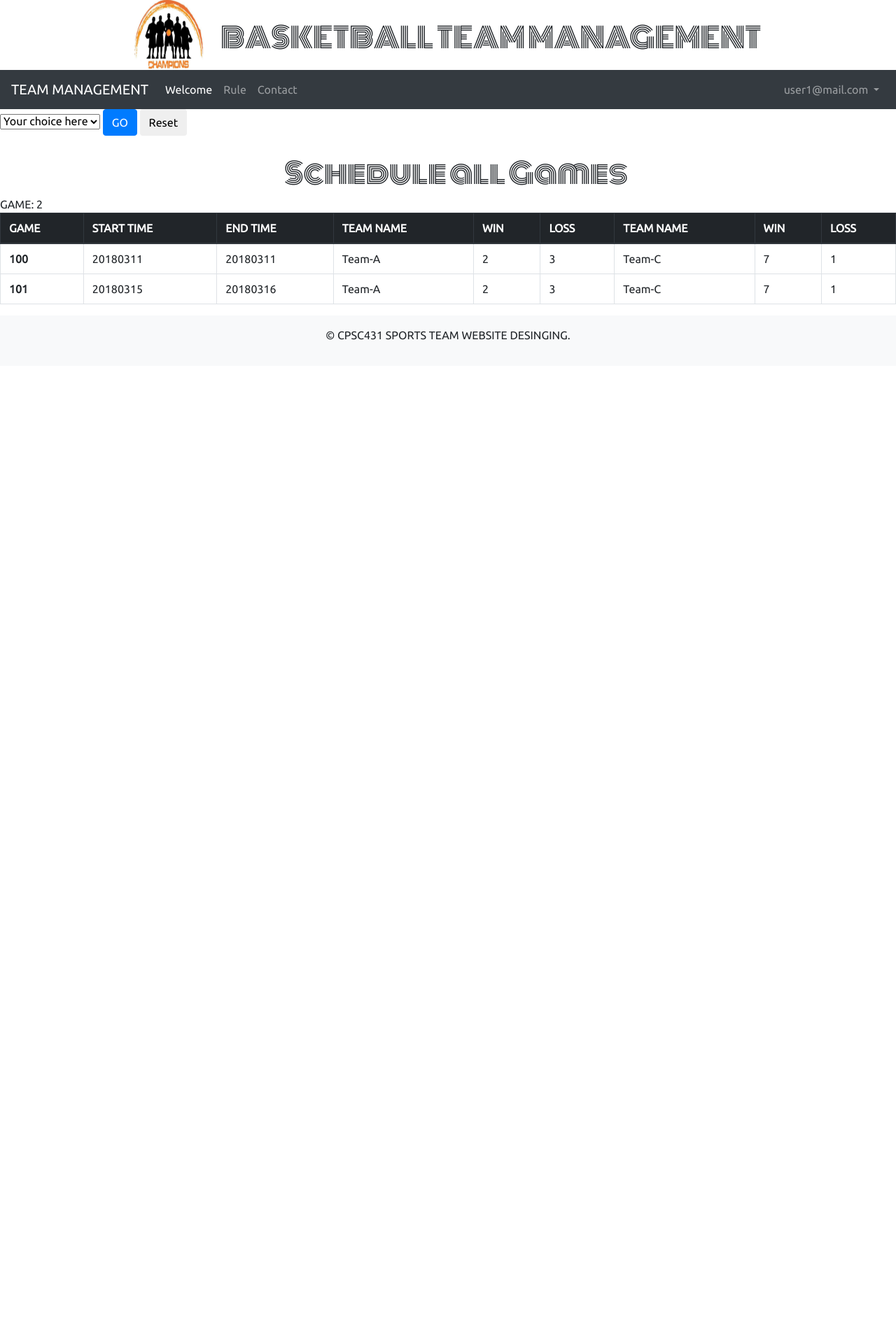
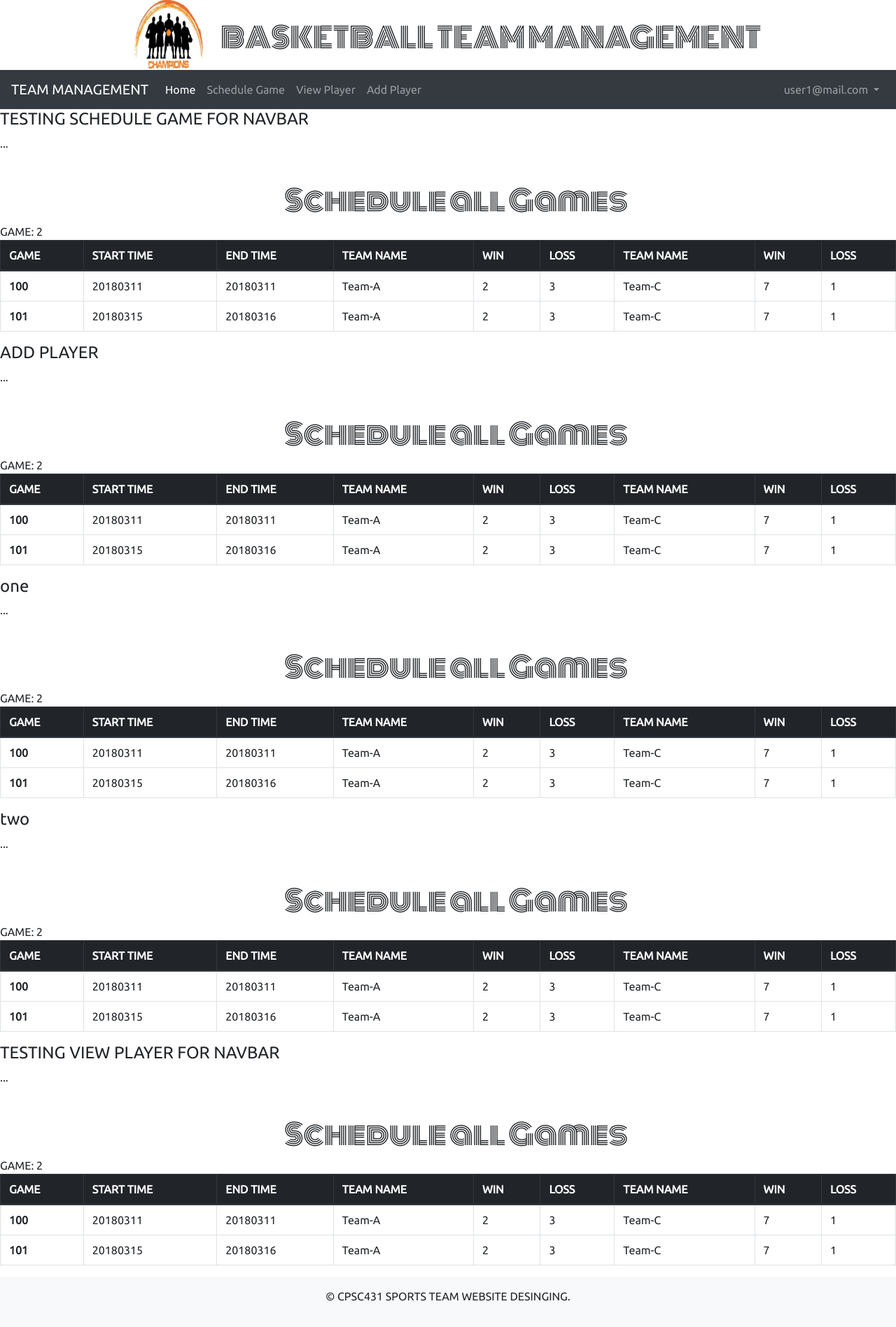
Before and after one commit to Dpham181/WEB-MANAGEMENT-SPORT-TEAM, a PHP site: page /manager_page.php in a window 1280 px wide. Shown: the whole page at 70% size. Before the commit the page ends 486 px from the top, so only its background shows below. Run offline with PHP 8.4, Linux system fonts and the light colour scheme; a user stored in the database is signed in; data comes from the database, SQL or seed files in the repository; data that the repository does not hold is empty; some libraries are stand-ins or nearby versions; some web fonts are replaced.

Commit message:
Modify navbar and add scrollspy

```diff
--- a/manager_page.php
+++ b/manager_page.php
@@ -40,7 +40,7 @@
   <?php require "header.php"; ?>
 
   <body>
-    <nav class="navbar navbar-expand-lg navbar-dark bg-dark">
+    <nav id="navbar-manager" class="navbar sticky-top navbar-expand-lg navbar-dark bg-dark">
       <a class="navbar-brand" href="welcome.php">TEAM MANAGEMENT</a>
       <button class="navbar-toggler" type="button" data-toggle="collapse" data-target="#navbarNavDropdown" aria-controls="navbarNavDropdown" aria-expanded="false" aria-label="Toggle navigation">
   <span class="navbar-toggler-icon"></span>
@@ -48,13 +48,16 @@
       <div class="collapse navbar-collapse" id="navbarNavDropdown">
         <ul class="navbar-nav mr-auto mt-2 mt-lg-0">
           <li class="nav-item active">
-            <a class="nav-link" href="welcome.php">Welcome <span class="sr-only">(current)</span></a>
+            <a class="nav-link" href="manager_page.php">Home<span class="sr-only">(current)</span></a>
           </li>
           <li class="nav-item">
-            <a class="nav-link" href="rule.html">Rule</a>
+            <a class="nav-link" href="#schedule-game">Schedule Game</a>
           </li>
           <li class="nav-item">
-            <a class="nav-link" href="contact.html">Contact</a>
+            <a class="nav-link" href="#view-player">View Player</a>
+          </li>
+          <li class="nav-item">
+            <a class="nav-link" href="#add-player">Add Player</a>
           </li>
         </ul>
         <ul class="navbar-nav my-2 my-lg-0">
@@ -72,33 +75,34 @@
 
       </div>
     </nav>
+    <div data-spy="scroll" data-target="#navbar-manager" data-offset="0">
+      <h4 id="schedule-game">TESTING SCHEDULE GAME FOR NAVBAR</h4>
+      <p>...</p>
+      <?php require 'schedule_game.php'; ?>
+      <h4 id="#add-player">ADD PLAYER</h4>
+      <p>...</p>
+      <?php require 'schedule_game.php'; ?>
+      <h4 id="one">one</h4>
+      <p>...</p>
+      <?php require 'schedule_game.php'; ?>
 
-    <section>
-      <div>
-        <form action="<?php echo htmlspecialchars($_SERVER[" PHP_SELF "]); ?>" method="post">
-          <select name="choice" value="<?php echo $choice; ?>">
-              <option value="E">edit </option>
-              <option value="P">Player</option>
-              <option value="" selected>Your choice here</option>
-            </select>
-          <input type="submit" class="btn btn-primary" value="GO">
-          <input type="reset" class="btn btn-default" value="Reset">
+      <h4 id="two">two</h4>
+      <p>...</p>
+      <?php require 'schedule_game.php'; ?>
 
-          </from>
-          <?php require_once 'schedule_game.php'; ?>
-      </div>
+      <h4 id="view-player">TESTING VIEW PLAYER FOR NAVBAR</h4>
+      <p>...</p>
+      <?php require 'schedule_game.php'; ?>
 
-    </section>
+    </div>
 
-    <section>
-      <!-- <?php
 
-    if ($choice == 'E') {
-        require_once('editPlayerbymanager.php');
-    } elseif ($choice == 'P') {
-        echo " adding player sql ";
-    }
-    ?> -->
+
+          <!-- <?php require_once 'schedule_game.php'; ?> -->
+
+</div>
+
+
     </section>
     <script src="https://code.jquery.com/jquery-3.2.1.slim.min.js" integrity="sha384-KJ3o2DKtIkvYIK3UENzmM7KCkRr/rE9/Qpg6aAZGJwFDMVNA/GpGFF93hXpG5KkN" crossorigin="anonymous"></script>
     <script src="https://cdnjs.cloudflare.com/ajax/libs/popper.js/1.12.9/umd/popper.min.js" integrity="sha384-ApNbgh9B+Y1QKtv3Rn7W3mgPxhU9K/ScQsAP7hUibX39j7fakFPskvXusvfa0b4Q" crossorigin="anonymous"></script>
```
